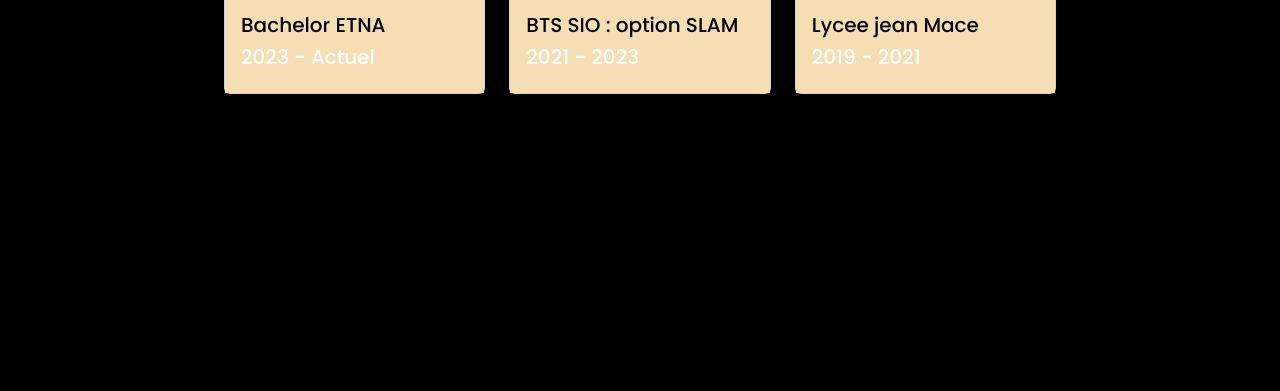
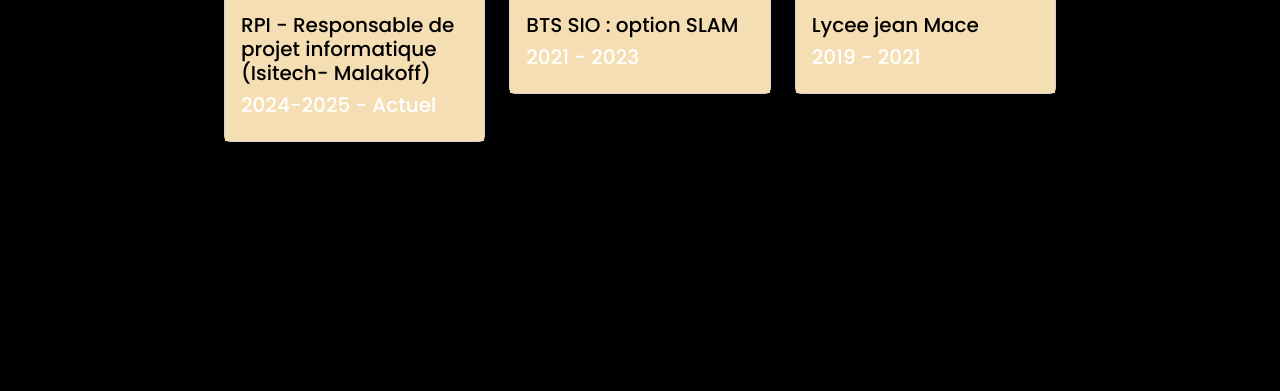
Before and after one commit to becker94/Portfolio, a plain HTML site: page index.html in a window 1280 px wide. Shown: the part 2682-3073 px from the top of the page. Drawn offline with nearby package versions, Linux system fonts and the light colour scheme.

Commit message:
Update index.html

```diff
--- a/index.html
+++ b/index.html
@@ -203,9 +203,10 @@
                             <div class="card mb-4 mb-md-0">
                                 <div class="card-body">
                                     <img src="./images1/etna.png">
-                                    <h5 class="card-title mt-3">Bachelor ETNA
+                                    <h5 class="card-title mt-3">RPI - Responsable de projet informatique  (Isitech- Malakoff)
+
                                         <h5>
-                                            <p class="mb-0">2023 - Actuel</p>
+                                            <p class="mb-0">2024-2025 - Actuel</p>
                                 </div>
                             </div>
                         </div>
```
